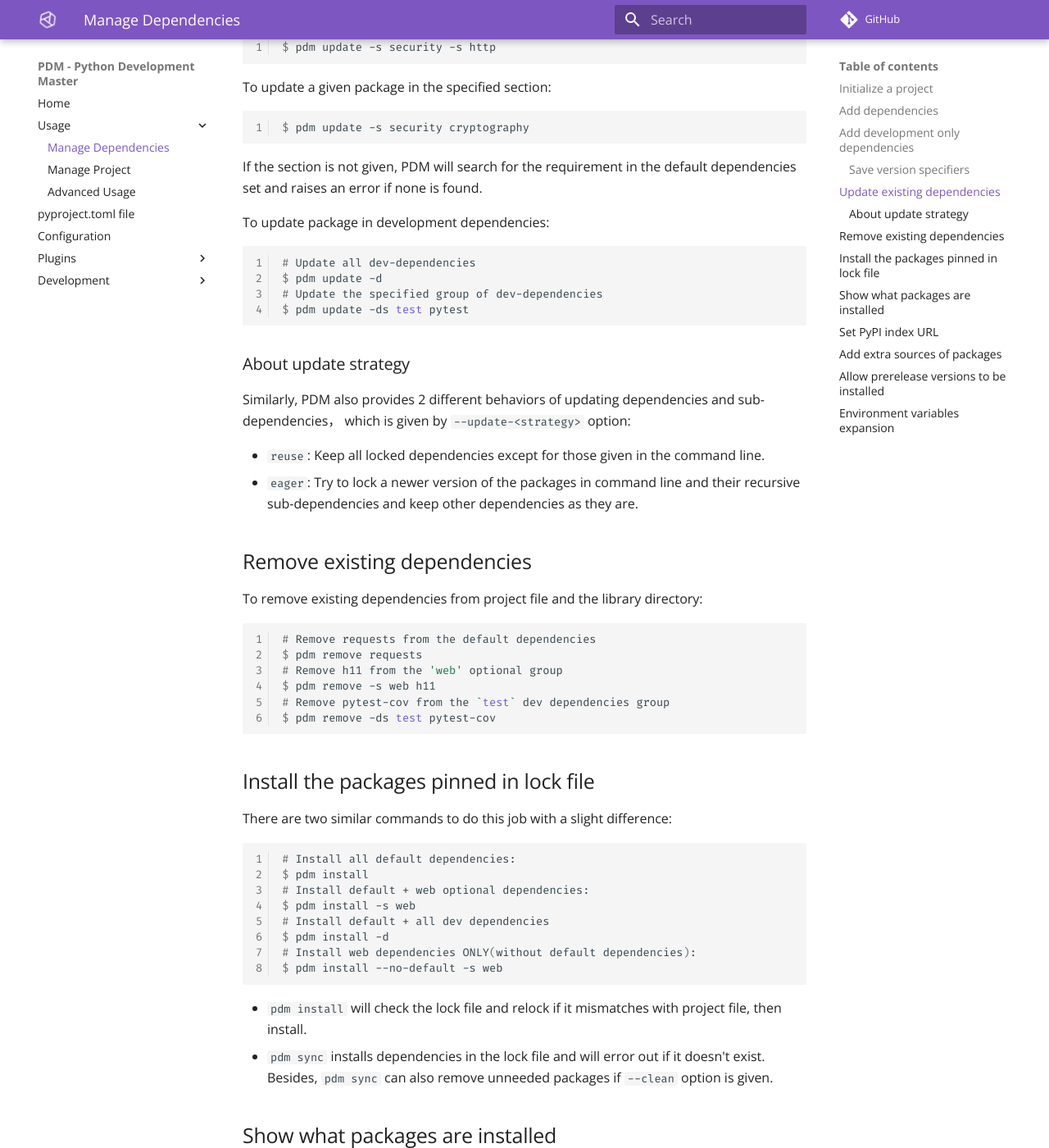
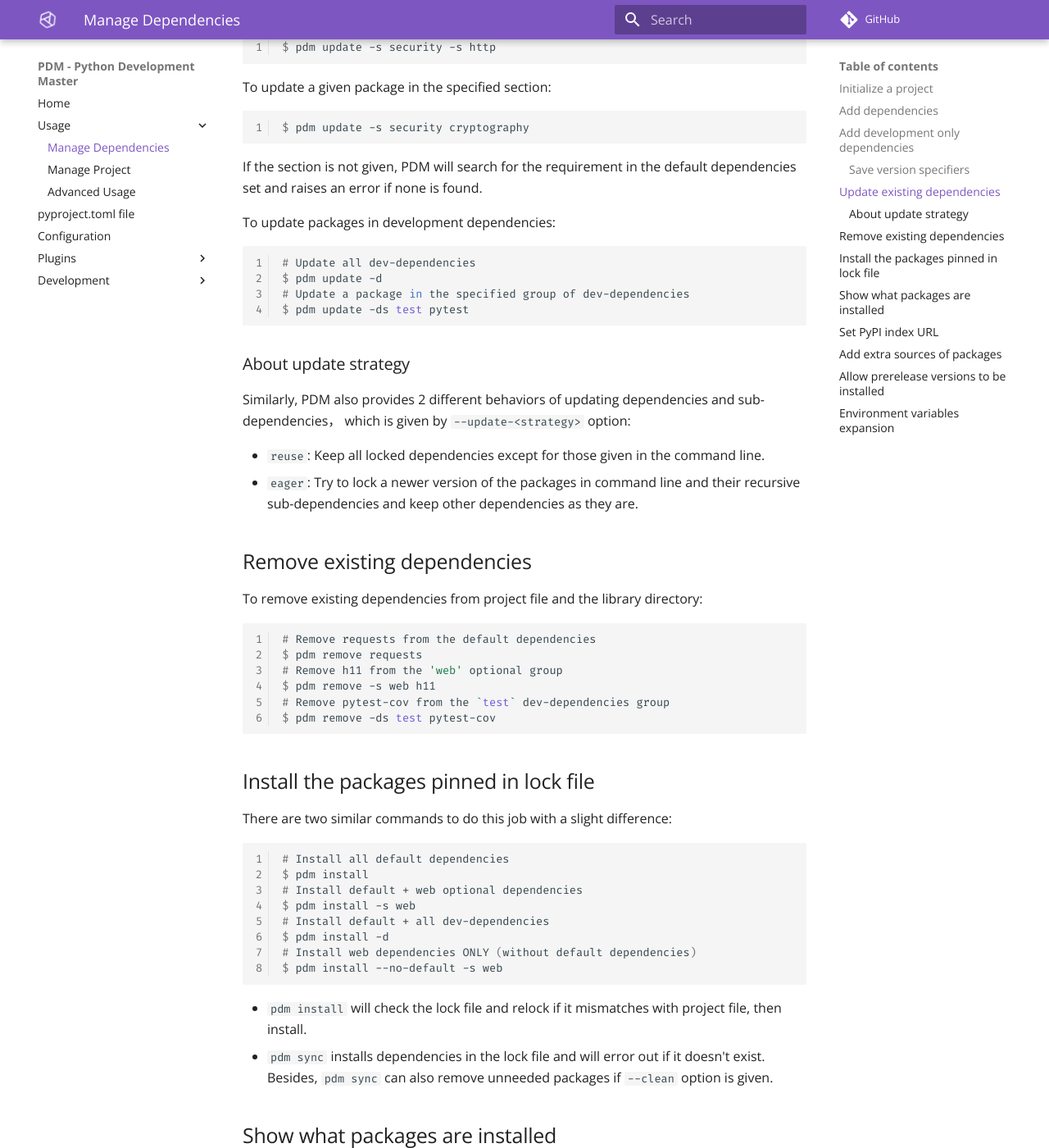
Before and after one commit to ChrisSanderser/pd-ms, an MkDocs documentation site: the page built from docs/docs/usage/dependency.md, in a window 1280 px wide and 1400 px high, scrolled down 2458 px. Shown: the whole window at 82% size. Built offline with MkDocs 1.6.1 and Material for MkDocs 9.7.7, drawn with Linux system fonts in a browser that asks for light colours; comment, search, counter and statistics services are not loaded.

Commit message:
Update docs/docs/usage/dependency.md
Co-authored-by: Timothée Mazzucotelli <pawamoy@pm.me>

````diff
--- a/docs/docs/usage/dependency.md
+++ b/docs/docs/usage/dependency.md
@@ -111,12 +111,12 @@ $ pdm update -s security cryptography
 
 If the section is not given, PDM will search for the requirement in the default dependencies set and raises an error if none is found.
 
-To update package in development dependencies:
+To update packages in development dependencies:
 
 ```console
 # Update all dev-dependencies
 $ pdm update -d
-# Update the specified group of dev-dependencies
+# Update a package in the specified group of dev-dependencies
 $ pdm update -ds test pytest
 ```
 
@@ -138,7 +138,7 @@ To remove existing dependencies from project file and the library directory:
 $ pdm remove requests
 # Remove h11 from the 'web' optional group
 $ pdm remove -s web h11
-# Remove pytest-cov from the `test` dev dependencies group
+# Remove pytest-cov from the `test` dev-dependencies group
 $ pdm remove -ds test pytest-cov
 ```
 
@@ -147,13 +147,13 @@ $ pdm remove -ds test pytest-cov
 There are two similar commands to do this job with a slight difference:
 
 ```console
-# Install all default dependencies:
+# Install all default dependencies
 $ pdm install
-# Install default + web optional dependencies:
+# Install default + web optional dependencies
 $ pdm install -s web
-# Install default + all dev dependencies
+# Install default + all dev-dependencies
 $ pdm install -d
-# Install web dependencies ONLY(without default dependencies):
+# Install web dependencies ONLY (without default dependencies)
 $ pdm install --no-default -s web
 ```
 
````
